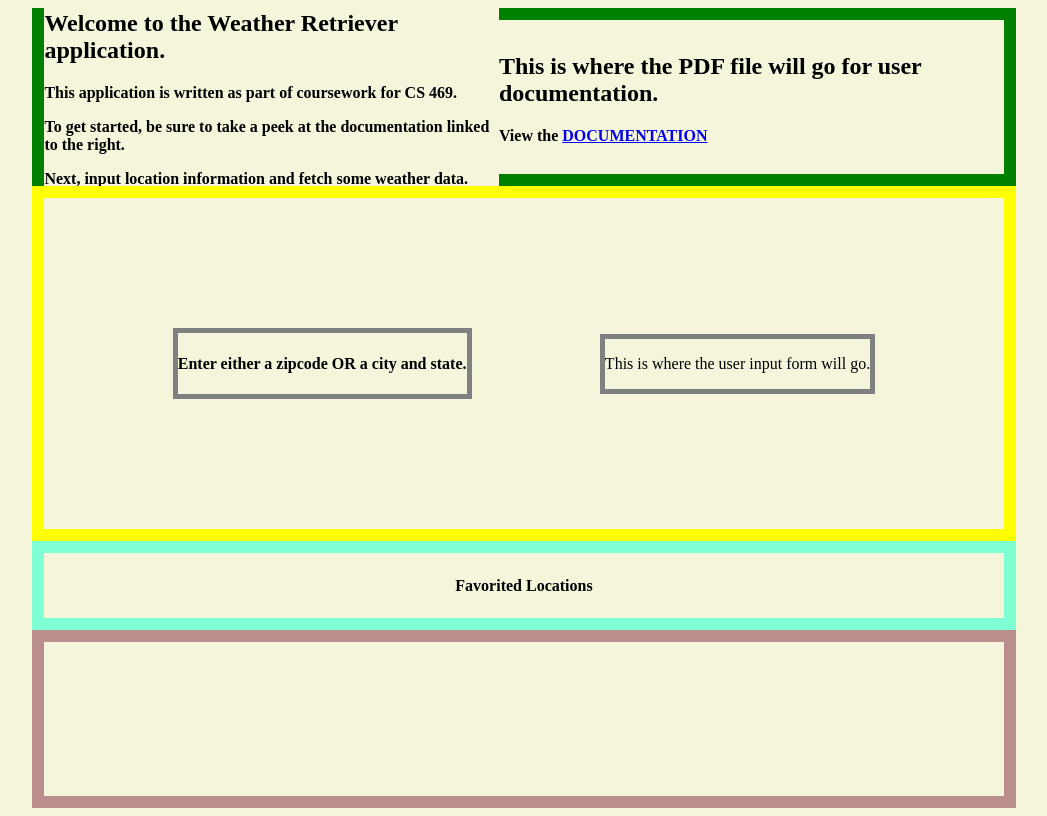
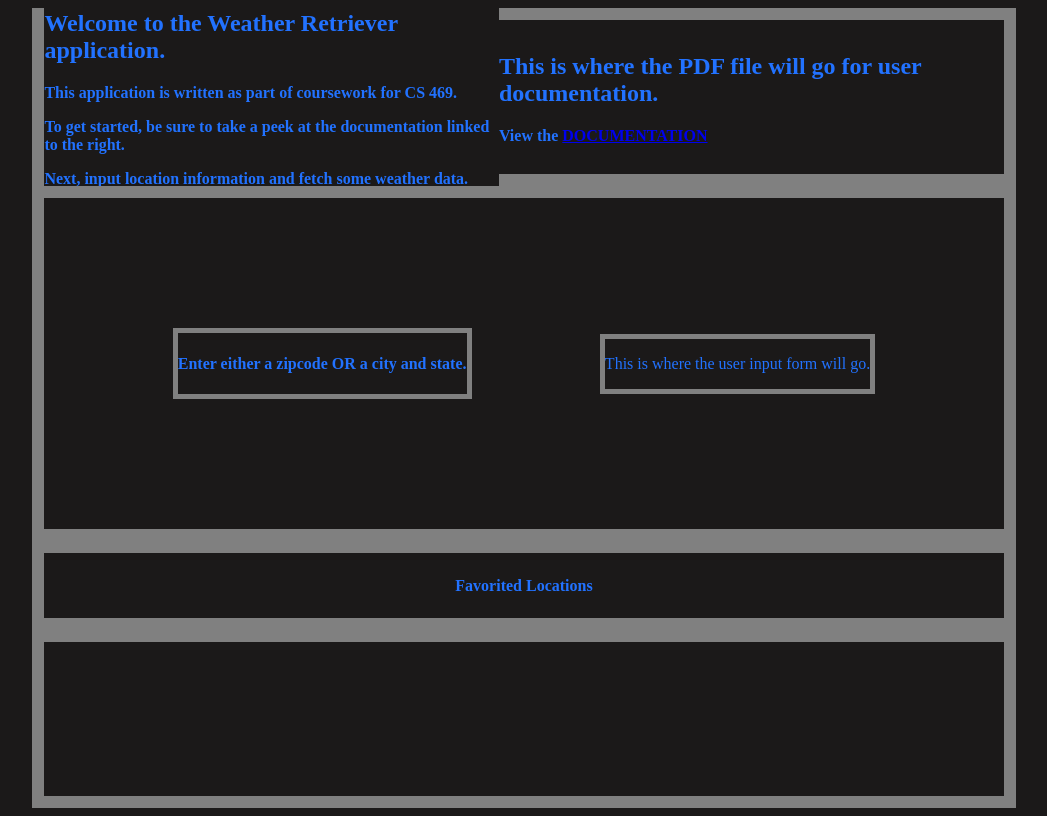
Before and after one commit to pdiddychickenpunk/CS-469-Weather-Retriever, a plain HTML site: page index.html in a window 1280 px wide. Shown: the whole page, without its empty margins (116-1163 px from the left). Drawn offline with Linux system fonts and the light colour scheme.

Commit message:
Add black background color for app. Add neon blue color for all app text

```diff
--- a/css/main.css
+++ b/css/main.css
@@ -1,6 +1,17 @@
 * {
 
-    background-color: beige;
+    background-color: rgb(27, 25, 25);
+}
+
+p,
+h1,
+h2,
+h3,
+h4,
+h5,
+h6 {
+
+    color: #2272ff;
 }
 
 .appCanvas {
@@ -19,7 +30,7 @@
     grid-column-end: 9;
     grid-row-start: 1;
     grid-row-end: 3;
-    border: 12px solid green;
+    border: 12px solid grey;
     align-items: center;
     justify-content: space-evenly;
 }
@@ -31,7 +42,7 @@
     grid-column-end: 9;
     grid-row-start: 3;
     grid-row-end: 7;
-    border: 12px solid yellow;
+    border: 12px solid grey;
     align-items: center;
     justify-content: space-evenly;
 }
@@ -53,7 +64,7 @@
     grid-row-end: 8;
     grid-column-start: 2;
     grid-column-end: 9;
-    border: 12px solid aquamarine;
+    border: 12px solid grey;
     align-items: center;
     justify-content: center;
 }
@@ -65,7 +76,7 @@
     grid-row-end: -1;
     grid-column-start: 2;
     grid-column-end: 9;
-    border: 12px solid rosybrown;
+    border: 12px solid grey;
     align-items: center;
     justify-content: space-evenly;
 }
```
